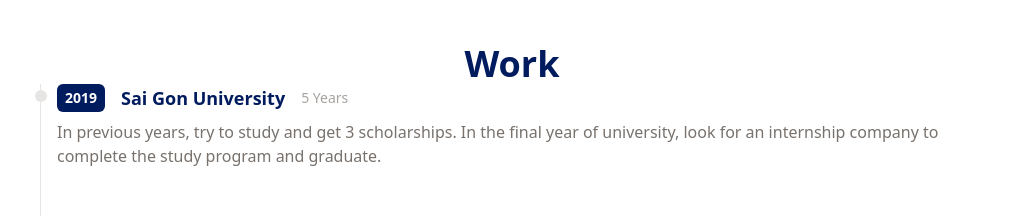
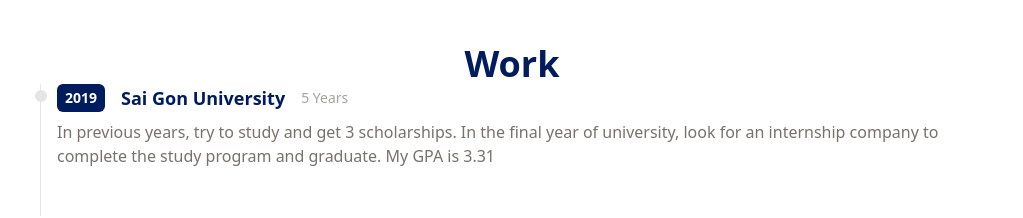
Before and after one commit to xekomonh241/portfolio, a React (Vite) app: page / in a window 1280 px wide. Shown: the part 820-1038 px from the top of the page, without its empty margins (160-1183 px from the left). Built offline with nearby package versions, Linux system fonts and the light colour scheme.

Commit message:
add detail in data

```diff
--- a/src/components/Work.jsx
+++ b/src/components/Work.jsx
@@ -6,7 +6,7 @@ const data = [
     title: "Sai Gon University",
     duration: "5 Years",
     details:
-      "In previous years, try to study and get 3 scholarships. In the final year of university, look for an internship company to complete the study program and graduate.",
+      "In previous years, try to study and get 3 scholarships. In the final year of university, look for an internship company to complete the study program and graduate. My GPA is 3.31",
   },
 ];
 const Work = () => {
```
